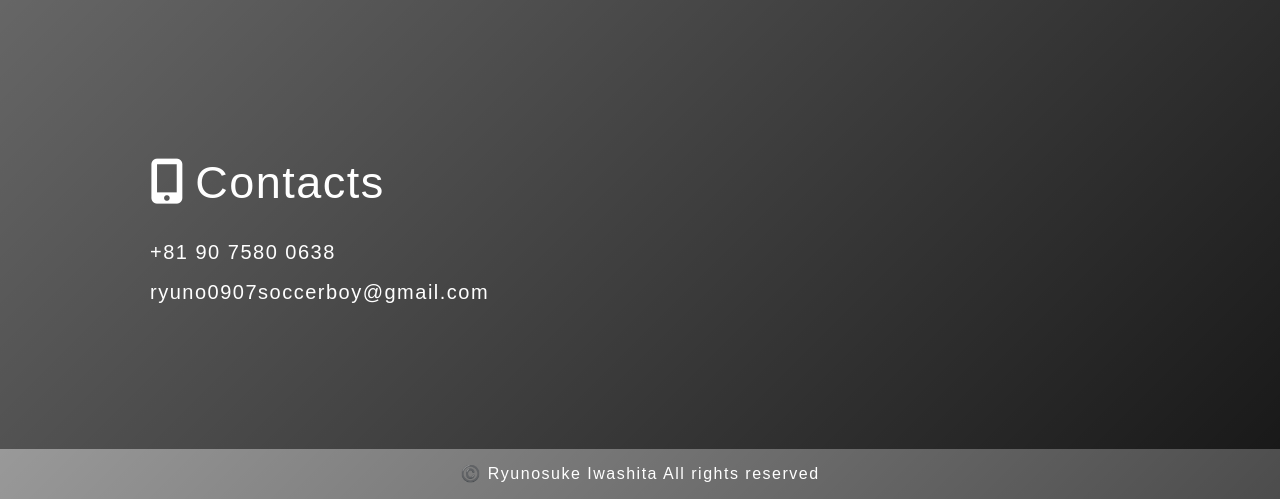
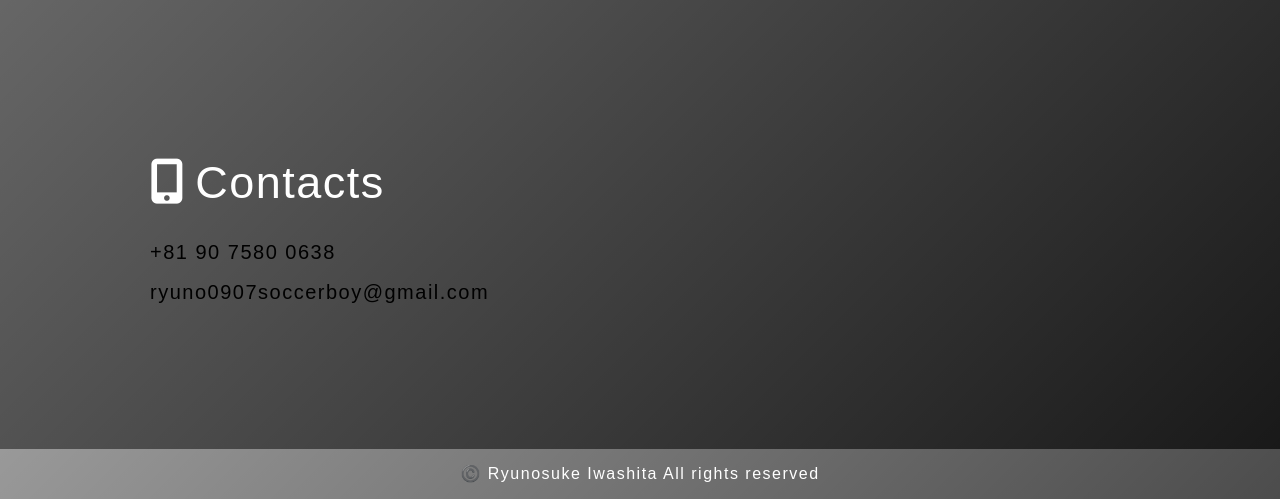
Before and after one commit to ryunoesta/portfolio_gray, a PHP site: page / in a window 1280 px wide. Shown: the part 3551-4050 px from the top of the page. Run offline with PHP 8.4, Linux system fonts and the light colour scheme; some libraries are stand-ins or nearby versions.

Commit message:
submit追加

```diff
--- a/index.html
+++ b/index.html
@@ -65,7 +65,7 @@
                     <br>プログラミングスクールTECH I.S.でプログラミング学習中</br>
                 </p>
                 <div class="mail">
-                    ryuno0907soccerboy@gmail.com
+                    <a class="submit" href="mailto:ryuno0907soccer@gmail.com">ryuno0907soccerboy@gmail.com</a>
                 </div>
                 <ul class="icon__list">
                     <li class="github">
@@ -199,10 +199,10 @@
         <h2 class="title__2"><i class="fa-solid fa-mobile-screen-button"></i>Contacts</h2>
         <ul class="contacts__list">
             <li class="mobile">
-                +81 90 7580 0638
+                <a class="submit" href="tel:09075800638">+81 90 7580 0638</a>
             </li>
             <li class="e-mail">
-                ryuno0907soccerboy@gmail.com
+                <a class="submit" href="mailto:ryuno0907soccer@gmail.com">ryuno0907soccerboy@gmail.com</a>
             </li>
         </ul>
     </div>
--- a/style.css
+++ b/style.css
@@ -215,6 +215,10 @@ h1 {
 
 .mail {
     font-size: 1.2rem;
+}
+
+.submit {
+    color: #000000;
 }
 
 .icon__list {
```
